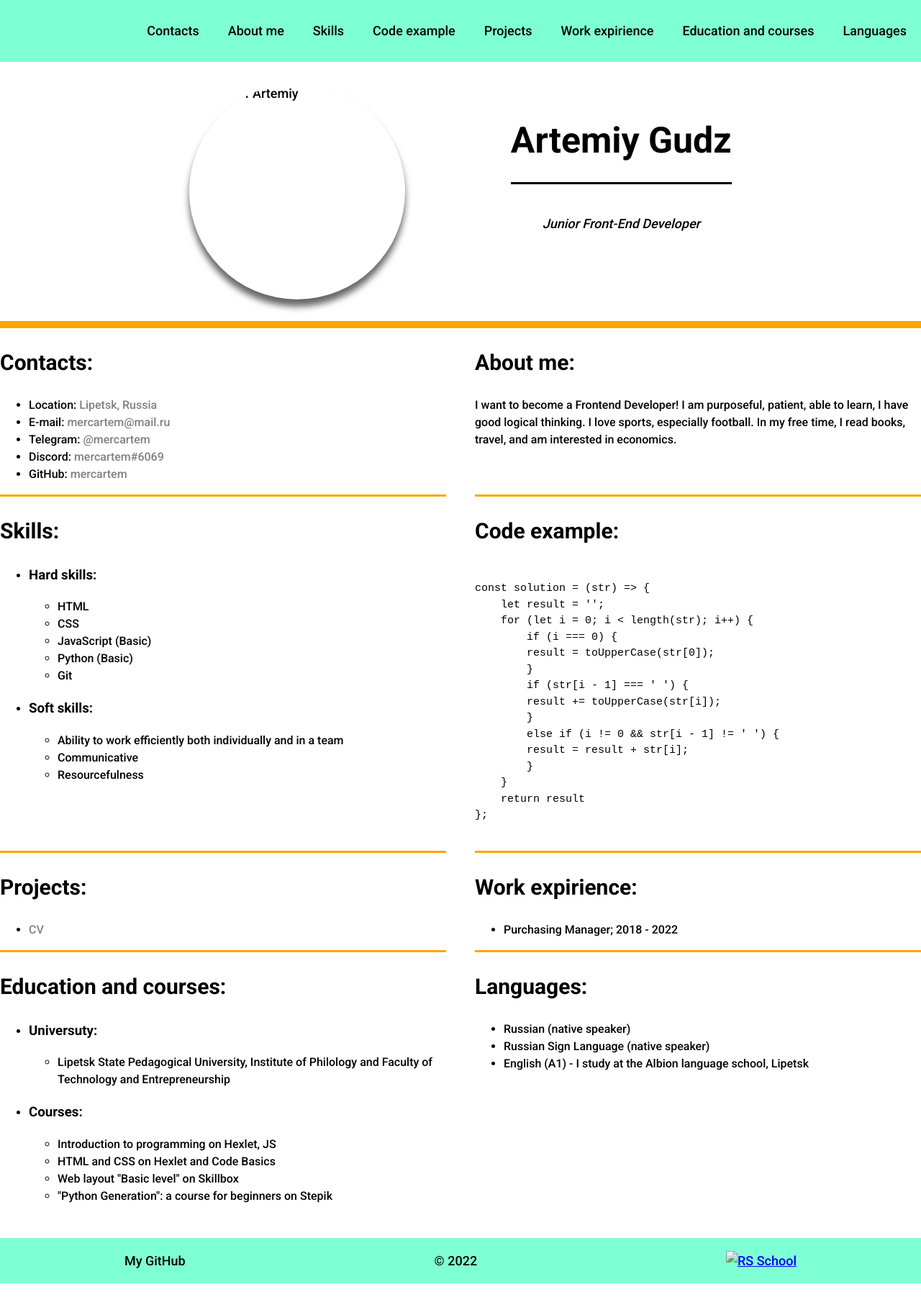
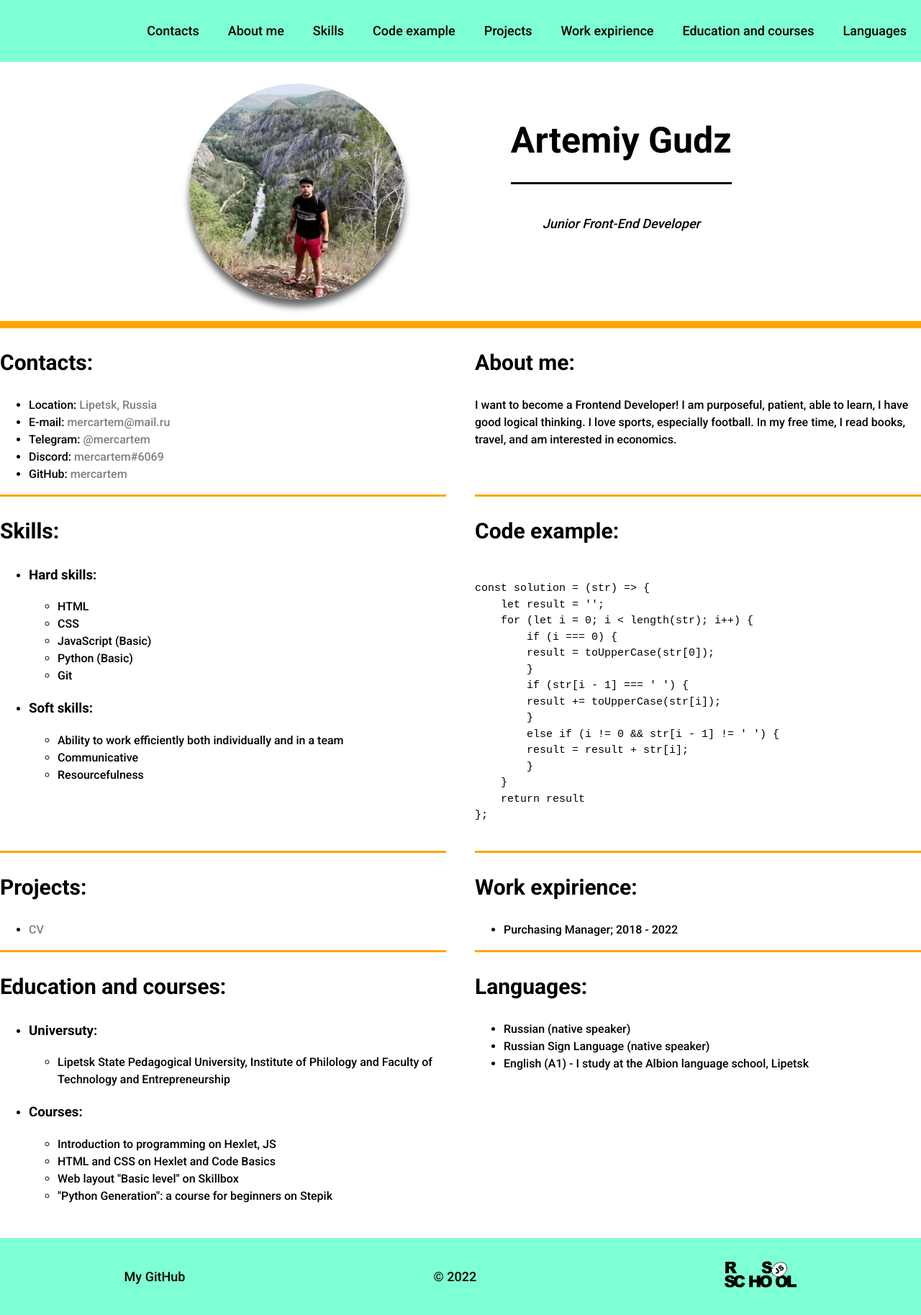
Before and after one commit to mercartem/rsschool-cv, a plain HTML site: page index.html in a window 1280 px wide. Shown: the whole page at 72% size. Before the commit the page ends 1783 px from the top, so only its background shows below. Drawn offline with Linux system fonts and the light colour scheme; the site is published under a folder, as on GitHub Pages, so addresses that start at the root find nothing.

Commit message:
feat: update html file

```diff
--- a/index.html
+++ b/index.html
@@ -30,7 +30,7 @@
     <main>
         <div class="container main-container">
             <section class="section-profile">
-                <img src="/assets/img/avatar1.png" class="section-profile-photo" width="300" height="300" alt="photo of Artemiy">
+                <img src="./assets/img/avatar1.png" class="section-profile-photo" width="300" height="300" alt="photo of Artemiy">
                 <div class="section-profile-title">
                     <h1 class="section-title main-title">Artemiy Gudz</h1>
                     <p><em>Junior Front-End Developer</em></p>
@@ -143,7 +143,7 @@ const solution = (str) => {
         <div class="footer-container">
         <a class="footer-link" href="https://github.com/mercartem">My GitHub</a>
         <p>© 2022</p>
-        <a href="https://rs.school/js/"><img src="/assets/svg/rs_school_js.svg" width="100" height="100" alt="RS School"></a>
+        <a href="https://rs.school/js/"><img src="./assets/svg/rs_school_js.svg" width="100" height="100" alt="RS School"></a>
         </div>
     </footer>
 </body>
```
